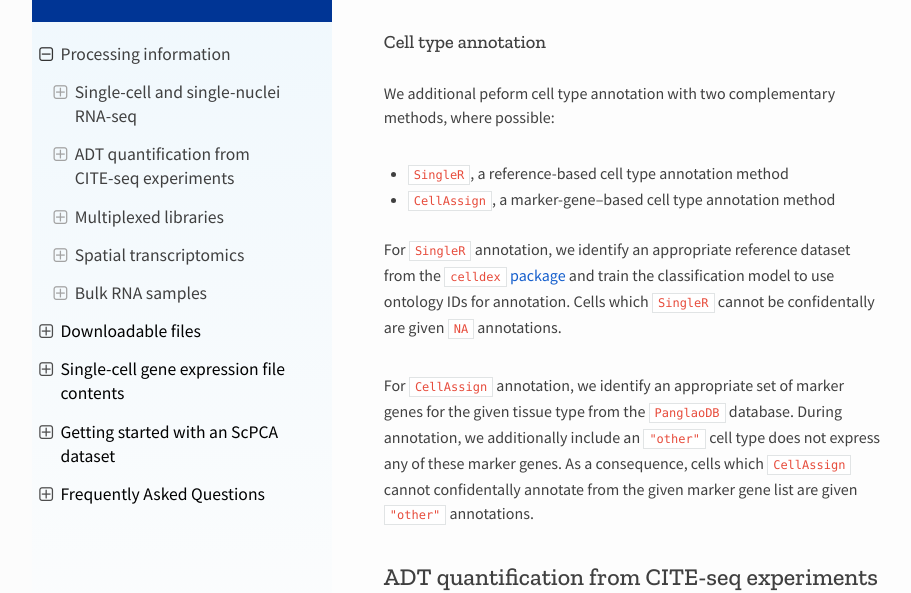
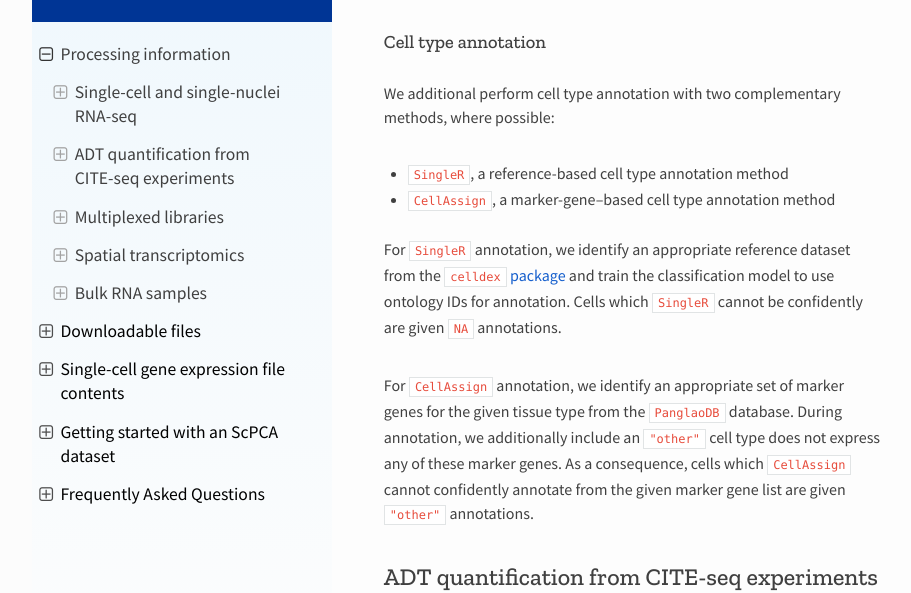
Before and after one commit to DongzeHE/scpca-docs, a Sphinx documentation site: the page built from docs/processing_information.md, in a window 1280 px wide and 900 px high, scrolled down 2776 px. Shown: the part 177-770 px from the top of the window, without its empty margins (158-1069 px from the left). Built offline with Sphinx 7.4.7 and the Read the Docs theme 2.0.0, drawn with Linux system fonts in a browser that asks for light colours.

Commit message:
spelling

```diff
--- a/docs/processing_information.md
+++ b/docs/processing_information.md
@@ -73,17 +73,17 @@ Finally, these principal components are used to calculate the [UMAP (Uniform Man
 
 #### Cell type annotation
 
-We additional peform cell type annotation with two complementary methods, where possible:
+We additional perform cell type annotation with two complementary methods, where possible:
 
 - [`SingleR`](https://bioconductor.org/packages/release/bioc/html/SingleR.html), a reference-based cell type annotation method
 - [`CellAssign`](https://github.com/Irrationone/cellassign), a marker-gene--based cell type annotation method
 
 For `SingleR` annotation, we identify an appropriate reference dataset from the [`celldex` package](http://bioconductor.org/packages/release/data/experiment/html/celldex.html) and train the classification model to use ontology IDs for annotation.
-Cells which `SingleR` cannot be confidentally are given `NA` annotations.
+Cells which `SingleR` cannot be confidently are given `NA` annotations.
 
 For `CellAssign` annotation, we identify an appropriate set of marker genes for the given tissue type from the [`PanglaoDB`](https://panglaodb.se/) database.
 During annotation, we additionally include an `"other"` cell type does not express any of these marker genes.
-As a consequence, cells which `CellAssign` cannot confidentally annotate from the given marker gene list are given `"other"` annotations.
+As a consequence, cells which `CellAssign` cannot confidently annotate from the given marker gene list are given `"other"` annotations.
 ## ADT quantification from CITE-seq experiments
 
 CITE-seq libraries with reads from antibody-derived tags (ADTs) were also quantified using  [`salmon alevin`](https://salmon.readthedocs.io/en/latest/alevin.html) and [`alevin-fry`](https://alevin-fry.readthedocs.io/en/latest/), rounded to integer values.
```
Also changed, not shown: docs/sce_file_contents.md (+1 -1 lines).
